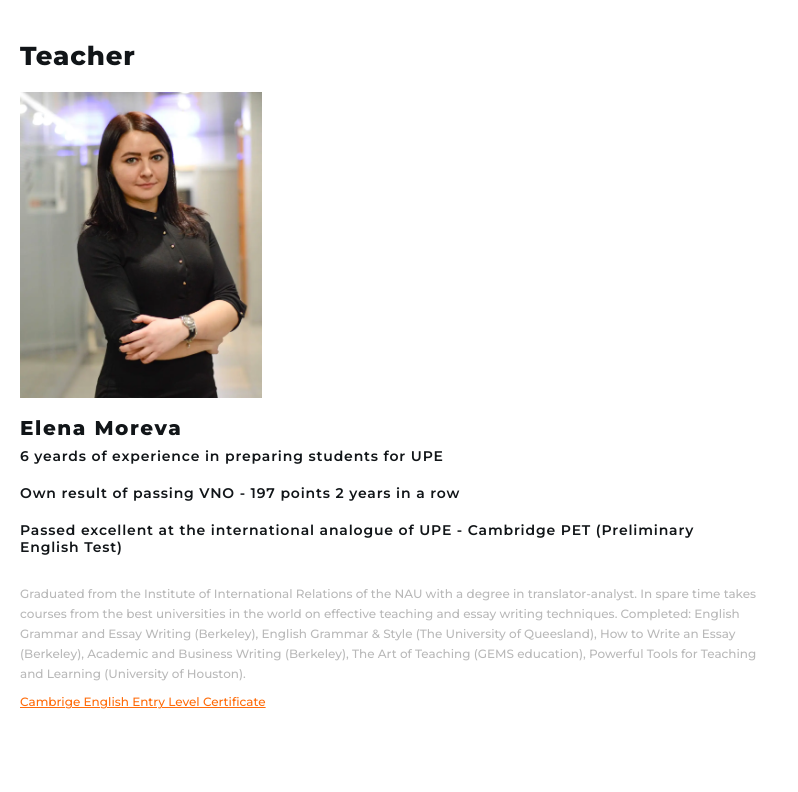
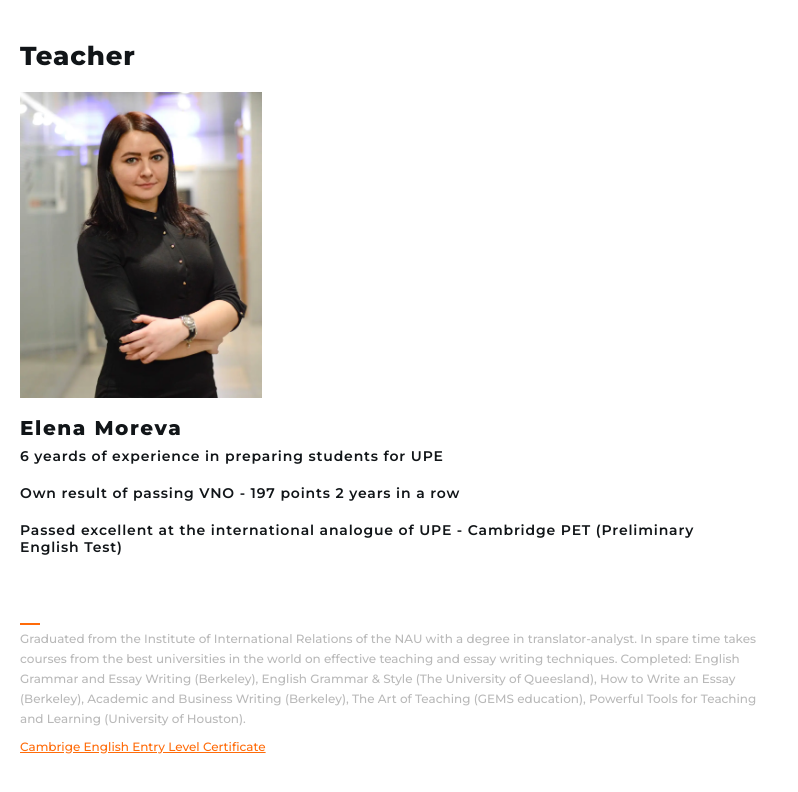
Before and after one commit to AnnaSobova/team_project11, a website: page src/index.html in a window 1280 px wide. Shown: the whole page, without its empty margins (0-798 px from the left). Drawn offline with nearby package versions, Linux system fonts and the light colour scheme.

Commit message:
with svg

```diff
--- a/src/index.html
+++ b/src/index.html
@@ -46,7 +46,8 @@
       </picture>
 
      <div>
-      <h3 class="teacher-name">Elena Moreva</h3>
+      <h3 class="teacher-name name-underline">Elena Moreva</h3>
+
       <ul class="experience">
         <li class="experience__item">6 yeards of experience in preparing students for UPE</li>
         <li class="experience__item">Own result of passing VNO - 197 points 2 years in a row</li>
--- a/src/sass/layout/_about.scss
+++ b/src/sass/layout/_about.scss
@@ -25,9 +25,22 @@ line-height: 24px;
 letter-spacing: 0.08em;
 color: var(--primary-text-color);
 
-
 padding-bottom:8px;
 }
+
+.experience::after{
+    content: ' ';
+    display: inline-block;
+    width: 100%;
+    height: 2px;
+    color: var();
+
+}
+
+.experience{
+    padding-bottom: 20px;
+}
+
 .experience__history{
    font-weight: 500;
    font-size: 12px;
@@ -37,6 +50,19 @@ padding-bottom:8px;
    padding-bottom: 8px;
 
 }
+.experience__history::before {
+    content: '';
+    left: 0;
+    bottom: 0;
+    display: block;
+    width: 20px;
+    height: 2px;
+    background-color: var(--accent-color);
+    margin-bottom: 4px;
+
+}
+
+
 .experience__item{
     font-weight: 600;
     font-size: 14px;
@@ -49,3 +75,12 @@ padding-bottom:8px;
         margin: 0;
     }
 }
+
+.experience__item::before {
+  content: url ('data: image/svg+xml; base64,
+<symbol id="icon-Vector" viewBox="0 0 41 32"><path fill="#ff6b09" style="fill: var(--color1, #ff6b09)" d="M34.457 1.514c-1.484 0.664-2.907 1.475-4.265 2.379-2.731 1.797-5.228 3.936-7.57 6.218-2.341 2.287-4.52 4.735-6.581 7.28-0.515 0.636-2.823 3.47-2.823 3.47l-9.596-14.38-3.623 10.042 12.977 15.477c1.26-2.551 2.473-5.070 3.662-7.258 0.296-0.556 0.605-1.080 0.901-1.612 0 0 1.523-2.677 1.923-3.352 1.602-2.697 3.333-5.325 5.239-7.821 1.908-2.491 3.983-4.87 6.335-6.961 1.17-1.052 2.416-2.025 3.751-2.872 1.332-0.848 2.747-1.591 4.261-2.125-1.575 0.31-3.111 0.848-4.592 1.514z"></path></symbol>');
+  display: inline-block;
+//   background-image: url(../../images/Vector.svg);
+  width: 16px;
+  height: 14px;
+}
```
Also changed, not shown: css/main.css, css/main.min.css, src/images/Vector.svg (added), src/images/checkmark_item.svg (added), src/images/flame.svg, src/images/img/photo.jpg (deleted), src/images/img/photo@2x.jpg (deleted), src/images/underline.svg (added), 2 other files.
